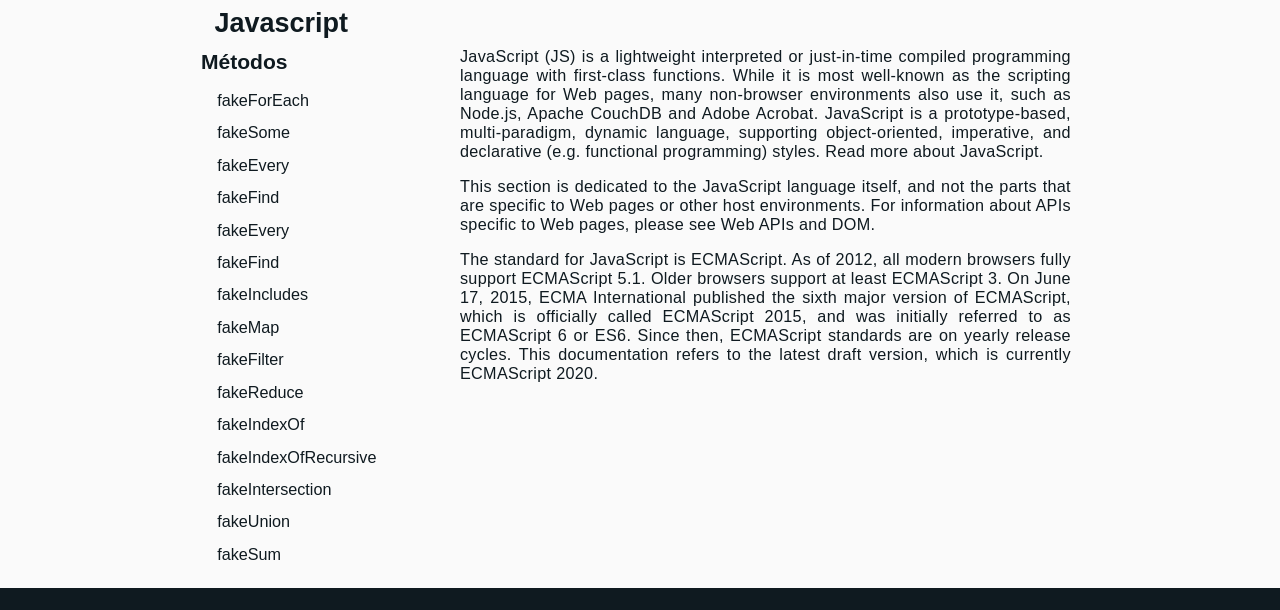
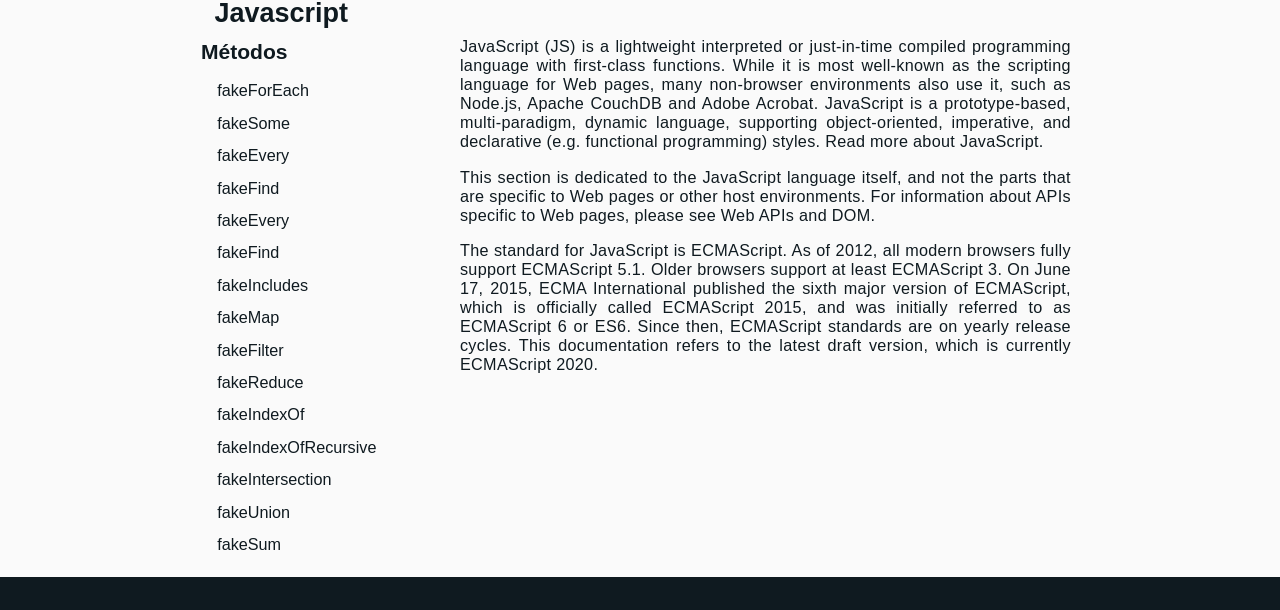
Before and after one commit to erickaldiaz/fakeMDN, a plain HTML site: page template.html in a window 1280 px wide. Shown: the part 64-674 px from the top of the page. Drawn offline with Linux system fonts and the light colour scheme.

Commit message:
Agrega flexbox al body y quita padding a main > 900px

```diff
--- a/templateStyle.css
+++ b/templateStyle.css
@@ -18,6 +18,9 @@ body {
   background-color: var(--white);
   font-family: Arial, sans-serif;
   font-size: 18px;
+  display: flex;
+  flex-direction: column;
+  justify-content: stretch;
 }
 
 /* predefinidos*/
@@ -146,7 +149,6 @@ footer > * {
   main {
     width: 70%;
     margin: auto;
-    padding: 1em 0;
   }
 }
 
```
